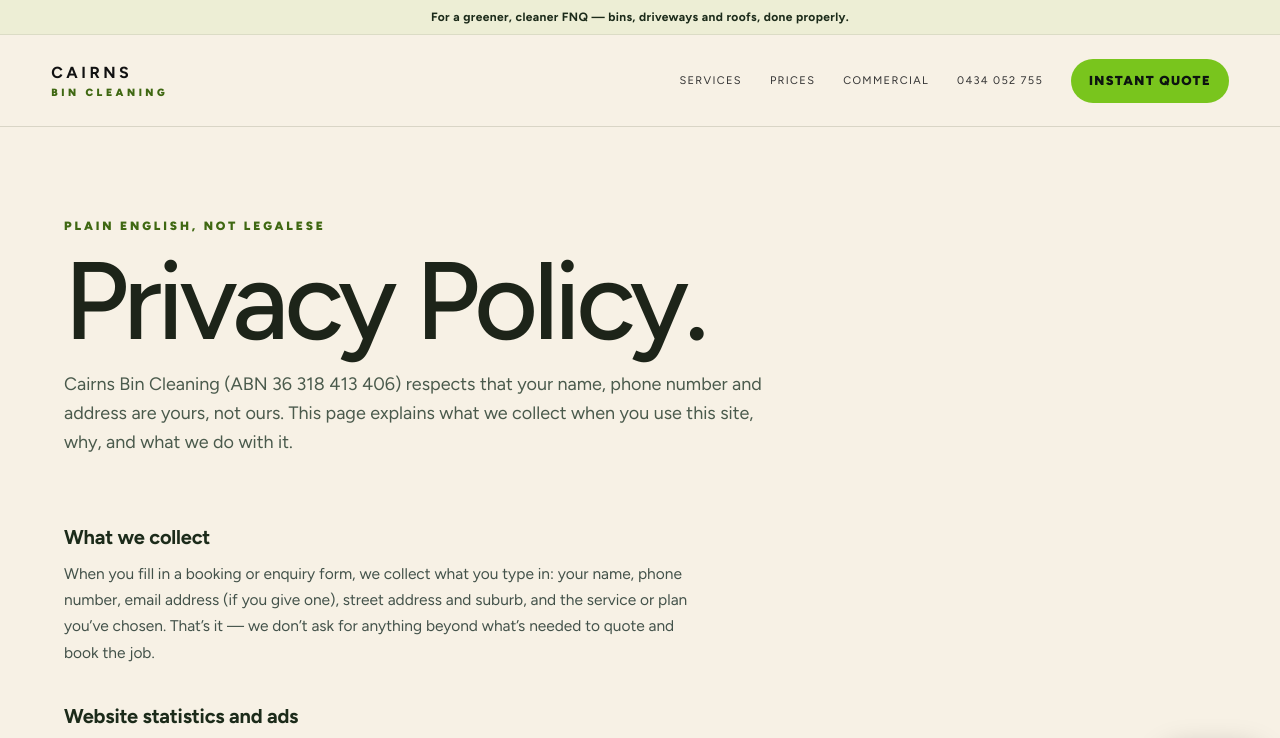
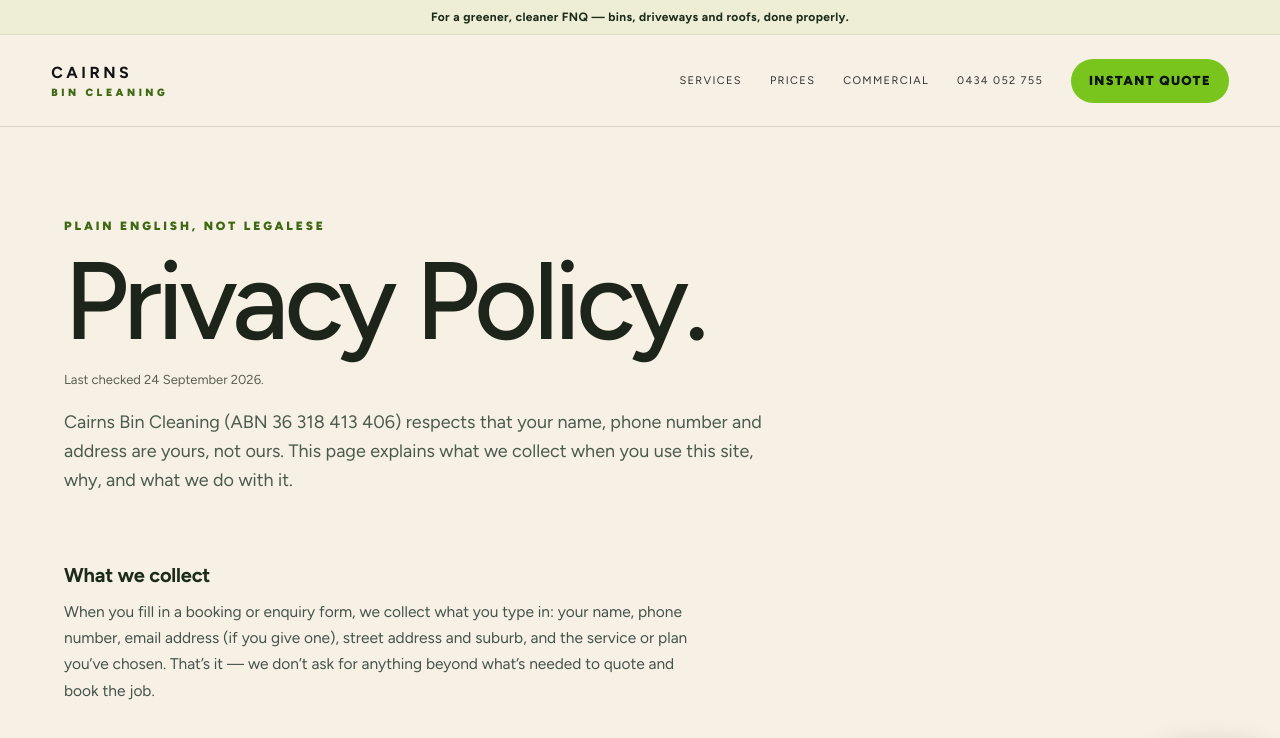
Before and after one commit to CairnsBinCleaning/CBC, a Next.js app: page /privacy in a window 1280 px wide. Shown: the top 738 px of the page. Built offline with nearby package versions, Linux system fonts and the light colour scheme; no server answers.

Commit message:
Update page.tsx

```diff
--- a/app/privacy/page.tsx
+++ b/app/privacy/page.tsx
@@ -2,6 +2,8 @@ import type { Metadata } from "next";
 import Link from "next/link";
 import SiteHeader from "../../components/SiteHeader";
 import SiteFooter from "../../components/SiteFooter";
+import Crumbs from "../../components/Crumbs";
+import { UPDATED, auDate } from "../../lib/updated";
 
 export const metadata: Metadata = {
   title: "Privacy Policy | Cairns Bin Cleaning",
@@ -14,10 +16,12 @@ export default function Privacy() {
   return (
     <main className="legalPage">
       <SiteHeader />
+      <Crumbs trail={[["Privacy", "/privacy"]]} />
 
       <section className="legalHead">
         <p className="eyebrow dark">PLAIN ENGLISH, NOT LEGALESE</p>
         <h1>Privacy Policy.</h1>
+        <p className="page-updated">Last checked {auDate(UPDATED.privacy)}.</p>
         <p>
           Cairns Bin Cleaning (ABN 36 318 413 406) respects that your name,
           phone number and address are yours, not ours. This page explains
```
